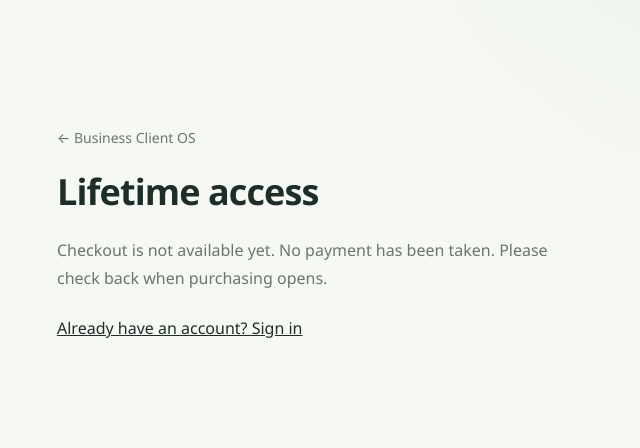
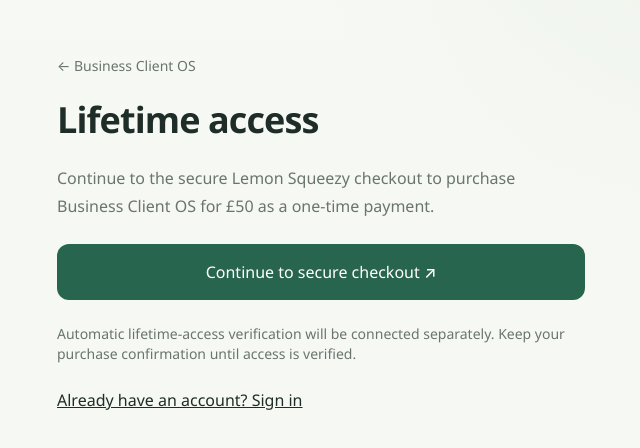
Before and after one commit to GiulianoM6/business-client-os, a Next.js app: page /checkout in a window 1280 px wide. Shown: the part 166-614 px from the top of the page, without its empty margins (319-959 px from the left). Built offline with nearby package versions, Linux system fonts and the light colour scheme.

Commit message:
Connect Lemon Squeezy checkout

```diff
--- a/app/checkout/page.tsx
+++ b/app/checkout/page.tsx
@@ -1,9 +1,54 @@
 import Link from "next/link";
 import { checkoutDestination } from "@/lib/commerce/checkout";
+
 export const dynamic = "force-dynamic";
+
+const CHECKOUT_URL =
+  "https://business-client-os.lemonsqueezy.com/checkout/buy/5824a9a9-8625-4fd3-8a7d-0566c909f949";
+const CHECKOUT_HOST = "business-client-os.lemonsqueezy.com";
+
 export default function Checkout() {
- const destination=checkoutDestination(process.env.SHOPIFY_CHECKOUT_URL,process.env.SHOPIFY_STORE_DOMAIN);
- return <main className="mx-auto flex min-h-dvh max-w-xl flex-col justify-center gap-6 px-6 py-20"><Link href="/" className="text-sm text-muted-foreground">← Business Client OS</Link><h1 className="text-4xl font-semibold tracking-tight">Lifetime access</h1>
- {destination ? <><p className="leading-7 text-muted-foreground">Continue to our Shopify store to review the product, final price and purchase terms before paying. Use the same email as your Business Client OS account.</p><a className="rounded-xl bg-primary px-5 py-4 text-center font-medium text-white" href={destination} rel="noreferrer">Continue to secure checkout ↗</a><p className="text-sm text-muted-foreground">Payment confirmation and account access are separate. Keep your order confirmation until your access is verified.</p></> : <p className="leading-7 text-muted-foreground">Checkout is not available yet. No payment has been taken. Please check back when purchasing opens.</p>}
- <Link href="/auth/login" className="font-medium underline">Already have an account? Sign in</Link></main>;
+  const destination = checkoutDestination(CHECKOUT_URL, CHECKOUT_HOST);
+
+  return (
+    <main className="mx-auto flex min-h-dvh max-w-xl flex-col justify-center gap-6 px-6 py-20">
+      <Link href="/" className="text-sm text-muted-foreground">
+        ← Business Client OS
+      </Link>
+
+      <h1 className="text-4xl font-semibold tracking-tight">
+        Lifetime access
+      </h1>
+
+      {destination ? (
+        <>
+          <p className="leading-7 text-muted-foreground">
+            Continue to the secure Lemon Squeezy checkout to purchase Business
+            Client OS for £50 as a one-time payment.
+          </p>
+
+          <a
+            className="rounded-xl bg-primary px-5 py-4 text-center font-medium text-white"
+            href={destination}
+            rel="noreferrer"
+          >
+            Continue to secure checkout ↗
+          </a>
+
+          <p className="text-sm text-muted-foreground">
+            Automatic lifetime-access verification will be connected separately.
+            Keep your purchase confirmation until access is verified.
+          </p>
+        </>
+      ) : (
+        <p className="leading-7 text-muted-foreground">
+          Checkout is not available yet. No payment has been taken.
+        </p>
+      )}
+
+      <Link href="/auth/login" className="font-medium underline">
+        Already have an account? Sign in
+      </Link>
+    </main>
+  );
 }
```
